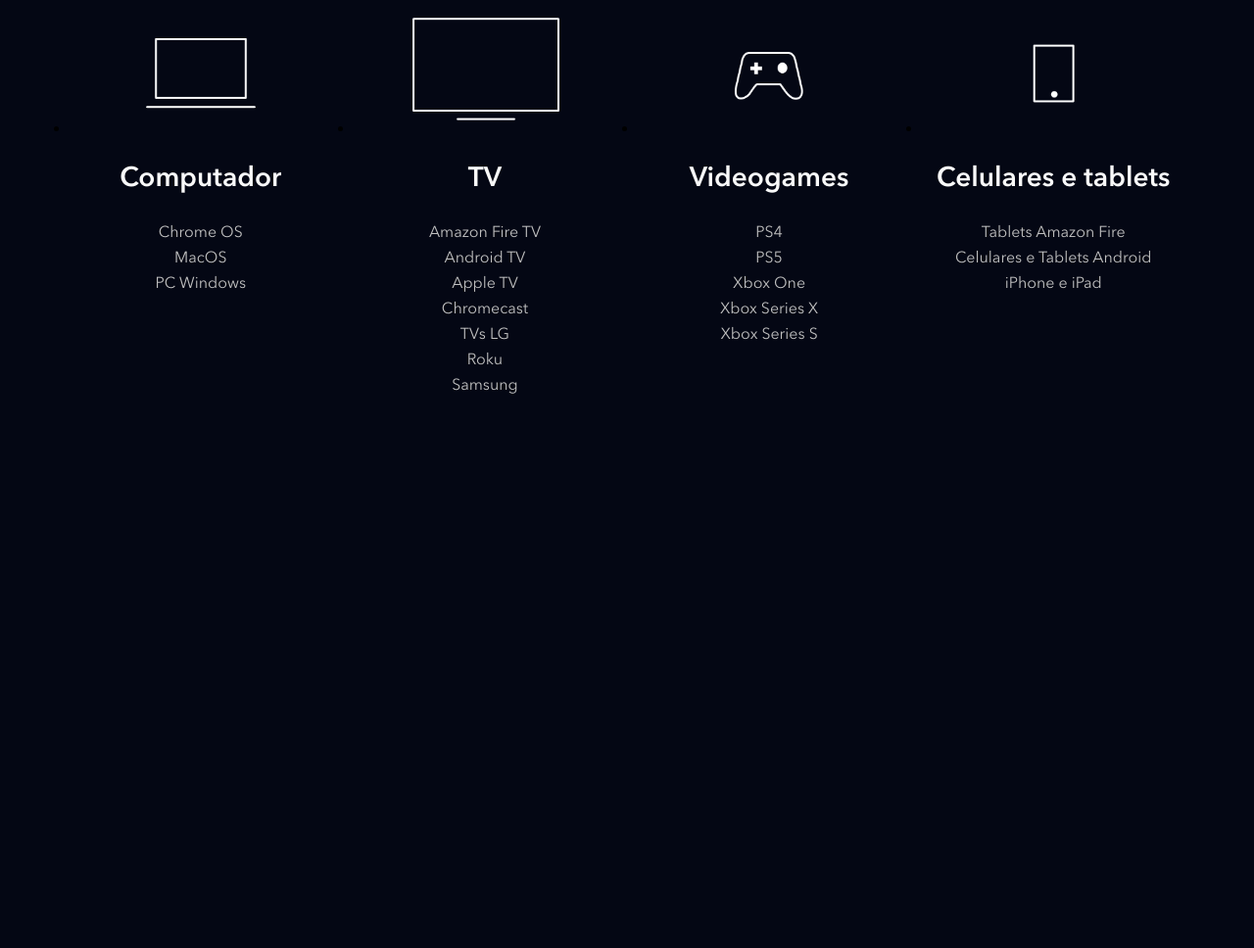
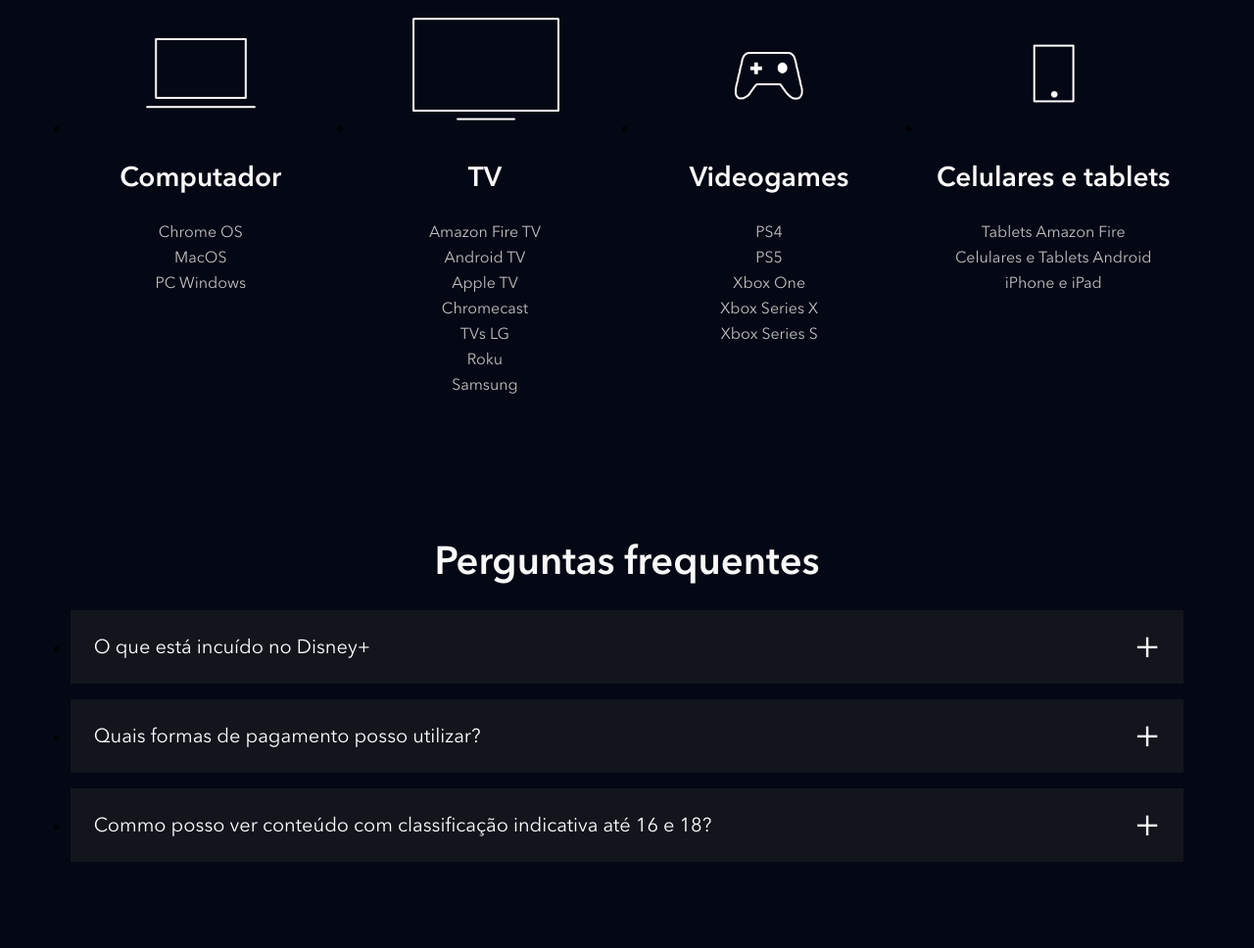
Before and after one commit to lutie0920/clone_disneyplus, a website: page index.html in a window 1280 px wide. Shown: the part 3957-4925 px from the top of the page at 98% size. Before the commit the page ends 4434 px from the top, so only its background shows below. Drawn offline with nearby package versions, Linux system fonts and the light colour scheme; files that its build step writes are made by us from their sources; files whose address does not match are found by name.

Commit message:
criando a FAQ

```diff
--- a/index.html
+++ b/index.html
@@ -210,6 +210,41 @@
             </li>
         </ul>
     </section>
+    <section class="faq">
+        <h2 class="title">Perguntas frequentes</h2>
+        <ul class="faq__questions">
+            <li class="faq__questions__item">
+                <div class="faq__questions__item__question" data-faq-question>
+                    O que está incuído no Disney+
+                </div>
+                <div class="faq__questions__item__answer text--big">
+                    <span>O Disney+ oferece:</span><br><br>
+                    ・Experiência de entretenimento exclusiva.<br><br>
+                    <span>・As melhores histórias da Disney, Pixar, Marvel, Star Wars e National Geographic, tudo em um só lugar.<br><br></span>
+                    <span>・Downloads ilimitados em até 10 dispositivos compatíveis.</span><br><br>
+                    <span>・Mais de 300 títulos em 4K UHD e HDR.</span><br><br>
+                    <span>・A possibilidade de assistir em até 4 dispositivos compatíveis simultaneamente sem custo adicional.</span><br><br>
+                    <span>・IMAX Enhanced: disponível para alguns títulos da Marvel em dispositivos compatíveis com o Disney+.</span><br><br>
+                </div>
+            </li>
+            <li class="faq__questions__item">
+                <div class="faq__questions__item__question" data-faq-question>
+                    Quais formas de pagamento posso utilizar?
+                </div>
+                <div class="faq__questions__item__answer text--big">
+                    <span>Você pode utilizar: cartão de débito, cartão de crédito, PayPal, Mercado Pago, e também empresas parceiras como Google Play Store, App Store da Apple; Mercado Livre e provedores locais de TV, telefonia e internet.</span>
+                </div>
+            </li>
+            <li class="faq__questions__item">
+                <div class="faq__questions__item__question" data-faq-question>
+                    Commo posso ver conteúdo com classificação indicativa até 16 e 18?
+                </div>
+                <div class="faq__questions__item__answer text--big">
+                    <span>Para poder acessar o catálogo completo que inclui conteúdo com classificação indicativa até 16 e 18, todos os usuários do Disney+ na América Latina devem atualizar as configurações de controle parental do perfil. É possível restringir o conteúdo de cada perfil e também adicionar um PIN de bloqueio. Os usuários que preferirem manter a configuração atual vão continuar aproveitando o Disney+ com a classificação indicativa até 14, podendo alterá-la a qualquer momento em "Editar Perfis".</span>
+                </div>
+            </li>
+        </ul>
+    </section>
     <script src="./src/main.js"></script>
 </body>
 </html>
--- a/src/main.js
+++ b/src/main.js
@@ -1,6 +1,6 @@
 document.addEventListener('DOMContentLoaded', function(){
     const buttons = document.querySelectorAll('[data-tab-button]');
-    const tabsContainer = document.querySelectorAll('[data-tab-id]')
+    const questions = document.querySelectorAll('[data-faq-question]');
 
     for(let i = 0; i < buttons.length; i++){
         buttons[i].addEventListener('click', function(botao){
@@ -12,7 +12,18 @@
             botao.target.classList.add('shows__tabs__button--is-active');
         })
     }
+
+    for(let i = 0; i < questions.length; i++){
+        questions[i].addEventListener('click', abreOuFechaResposta);
+    }
 })
+
+function abreOuFechaResposta(elemento){
+    const classe = 'faq__questions__item--is-open';
+    const elementoPai = elemento.target.parentNode;
+
+    elementoPai.classList.toggle(classe);
+}
 
 function removeBotaoAtivo(){
     const buttons = document.querySelectorAll('[data-tab-button]');
--- /dev/null
+++ b/src/styles/_faq.scss
@@ -0,0 +1,53 @@
+.faq{
+    padding: 5.6vw;
+
+    h2{
+        text-align: center;
+        margin-bottom: 24px;
+    }
+
+    &__questions{
+        &__item{
+            background-color: #13151d;
+            margin-bottom: 16px;
+
+            &__question{
+                color: #fff;
+                font-size: 20px;
+                padding: 24px;
+                display: block;
+                cursor: pointer;
+                position: relative;
+
+                &::after{
+                    content: '+';
+                    position: absolute;
+                    top: 0;
+                    right: 24px;
+                    height: 100%;
+                    display: flex;
+                    align-items: center;
+                    font-size: 40px;
+                }
+            }
+
+            &__answer{
+                height: 0;
+                overflow: hidden;
+                padding: 0 24px;
+                transition: height, .5s ease;
+            }
+
+            &--is-open{
+                .faq__questions__item__question::after{
+                    content: '-';
+                }
+                .faq__questions__item__answer{
+                    height: auto;
+                    padding-bottom: 24px;
+                    transition: height, .5s ease;
+                }
+            }
+        }
+    }
+}
--- a/src/styles/main.scss
+++ b/src/styles/main.scss
@@ -3,6 +3,7 @@
 @use 'shows';
 @use 'plans';
 @use 'available-devices';
+@use 'faq';
 
 @font-face{
     font-family: Avenir;
```
